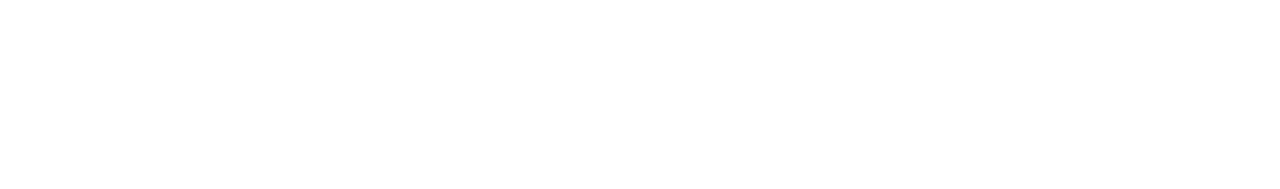
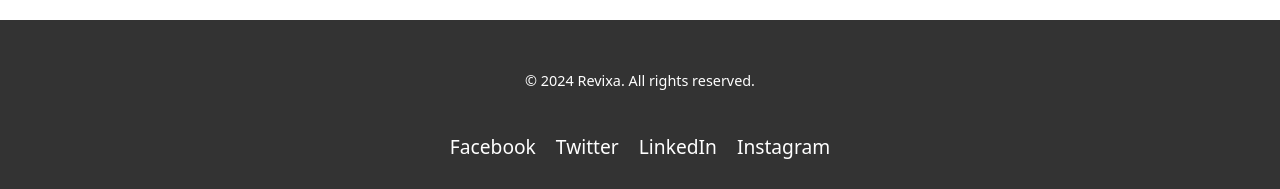
Before and after one commit to MarioLFB/Revixa-frontend, a React (Vite) app: page / in a window 1280 px wide. Shown: the part 753-942 px from the top of the page. Before the commit the page ends 800 px from the top, so only its background shows below. Built offline with nearby package versions, Linux system fonts and the light colour scheme; no server answers.

Commit message:
Add Footer component to Home page

```diff
--- a/src/pages/Home/index.jsx
+++ b/src/pages/Home/index.jsx
@@ -6,6 +6,7 @@ import Reviews from '../Reviews/Reviews';
 import ReviewPosts from '../Reviews/ReviewPosts';
 import MyNavbar from '../../components/Navbar';
 import Dashboard from '../Dashboard';
+import Footer from '../../components/Footer';
 
 
 
@@ -21,6 +22,7 @@ function HomeWrapper() {
         <Route path="/reviews/:reviewId/posts" element={<ReviewPosts />} /> {/* Show Posts in Reviews Page */}
         <Route path="/dashboard" element={<Dashboard />} /> {/* Dashboard Page */}
       </Routes>
+      <Footer /> {/* Footer */}
     </Router>
   );
 }
```
